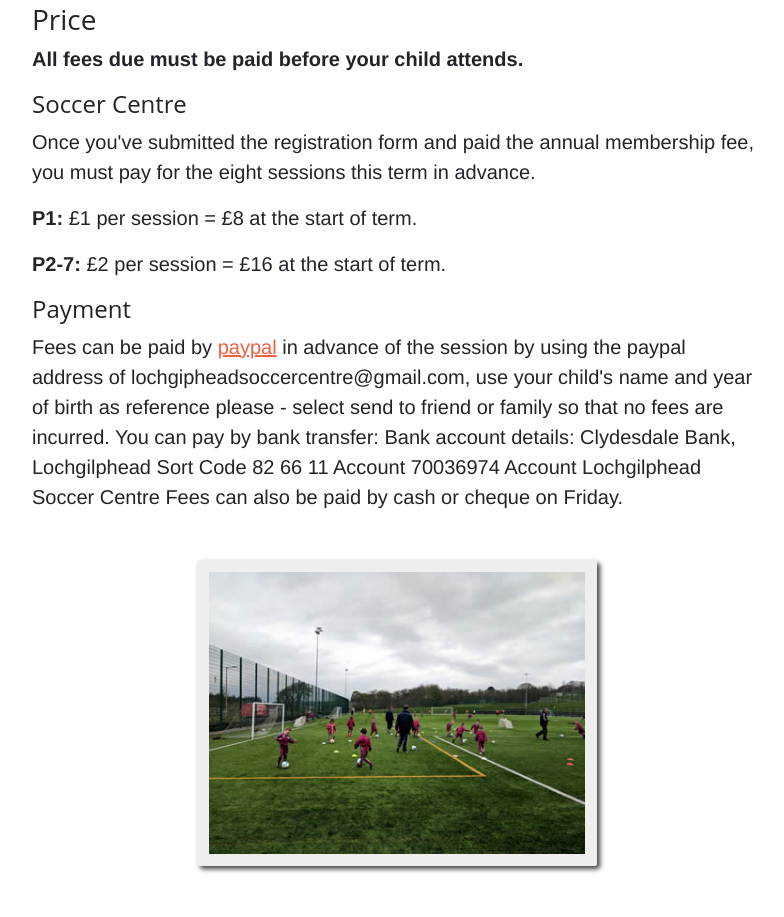
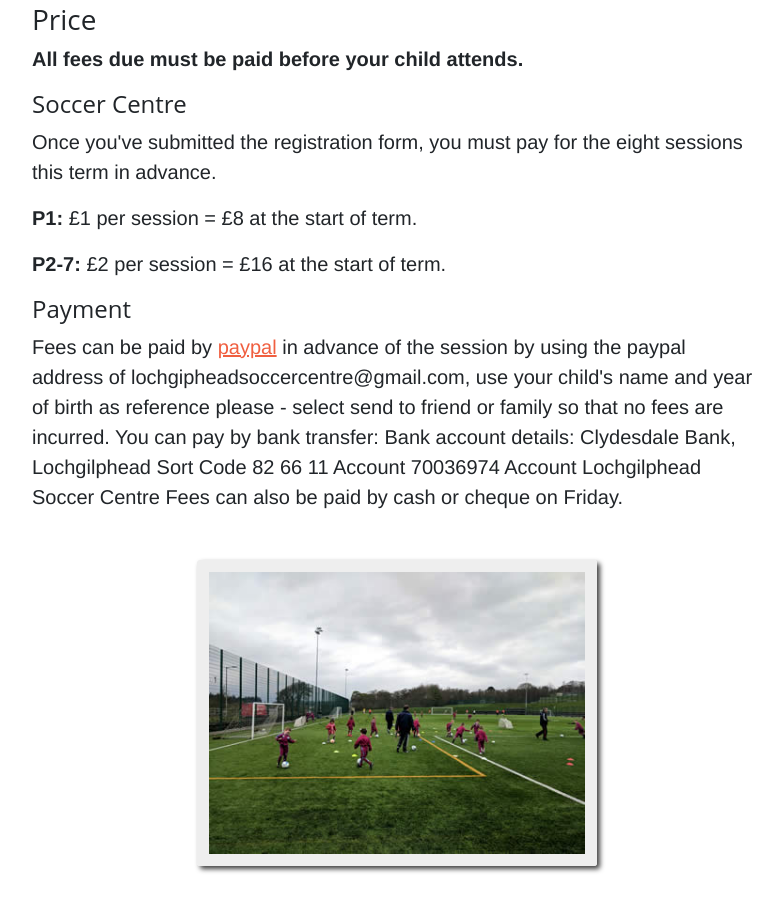
Before and after one commit to lochgilphead-s-c/website, a Gatsby site: page / in a window 1280 px wide. Shown: the part 2477-3394 px from the top of the page, without its empty margins (243-1027 px from the left). Built offline with nearby package versions, Linux system fonts and the light colour scheme; Gatsby itself is replaced by a stand-in of ours.

Commit message:
Removed membership fee text

```diff
--- a/src/pages/index.js
+++ b/src/pages/index.js
@@ -417,8 +417,7 @@ export default class IndexPage extends React.Component {
                 </p> */}
                 <h4>Soccer Centre</h4>
                 <p>
-                  Once you've submitted the registration form and paid the
-                  annual membership fee, you must pay for the eight sessions this
+                  Once you've submitted the registration form, you must pay for the eight sessions this
                   term in advance.
                 </p>
                 <p>
```
